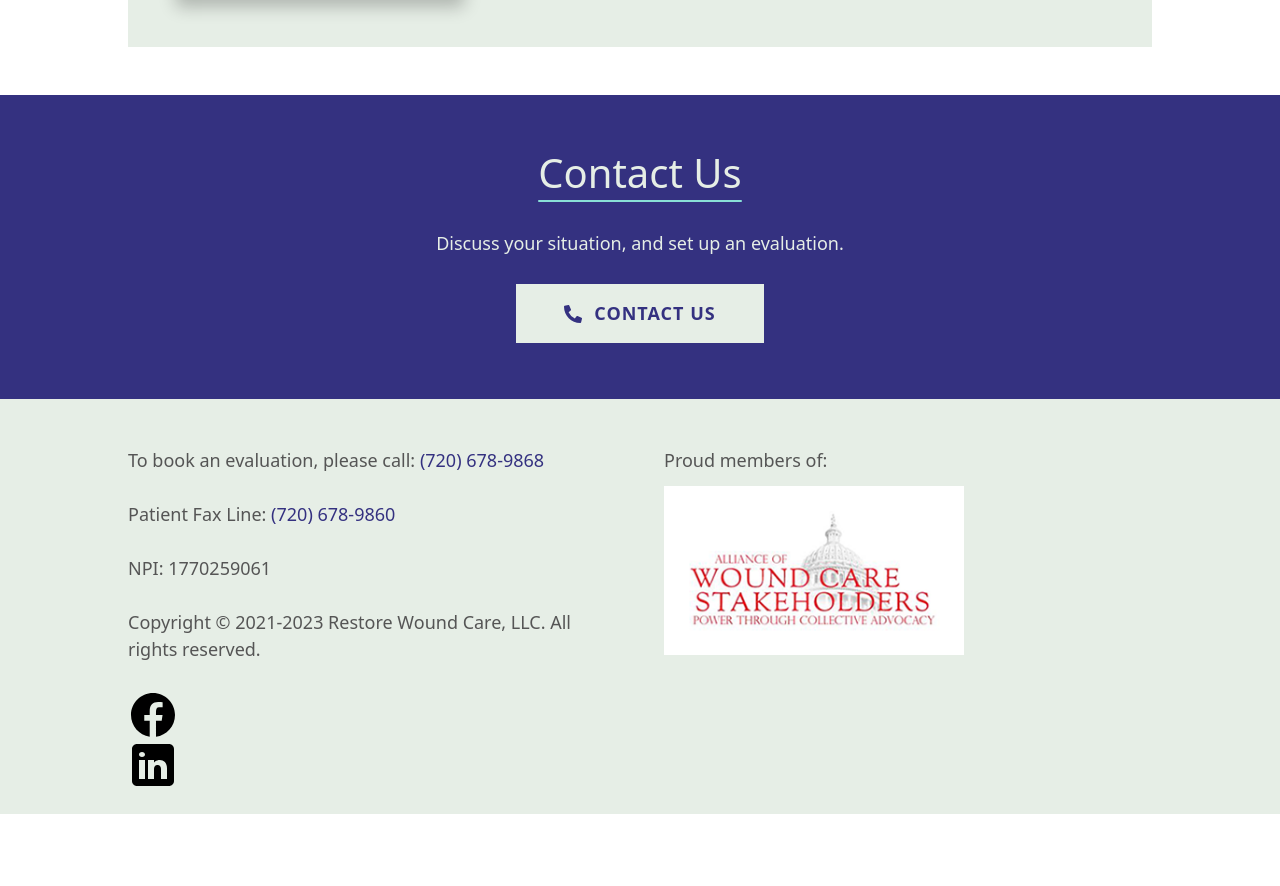
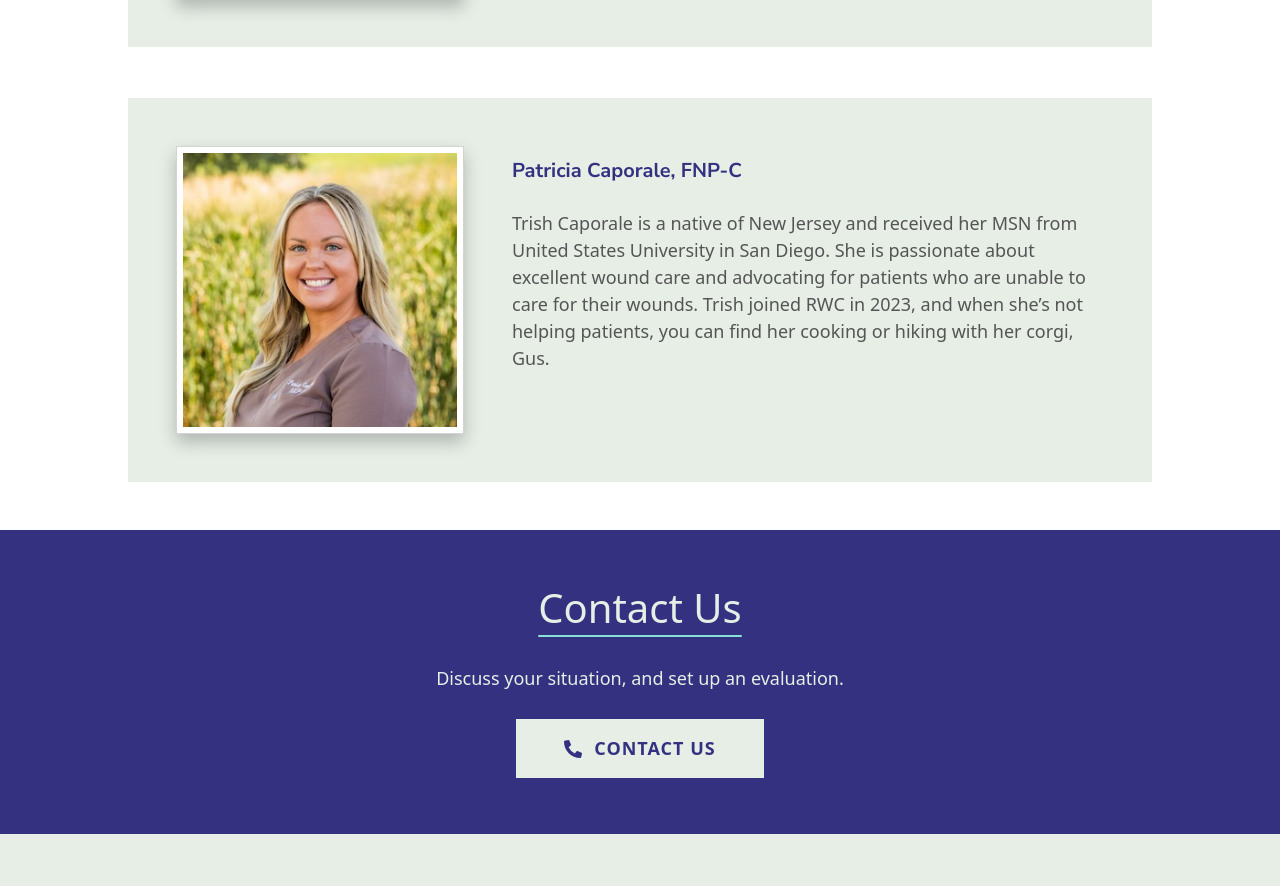
Before and after one commit to bmehder/restore-wound-care, a SvelteKit app: page /team in a window 1280 px wide. Shown: the part 3267-4153 px from the top of the page. Before the commit the page ends 4081 px from the top, so only its background shows below. Built offline with nearby package versions, Linux system fonts and the light colour scheme.

Commit message:
added Patricia

```diff
--- a/src/routes/team/data.js
+++ b/src/routes/team/data.js
@@ -49,10 +49,9 @@ export default [
     name: 'Denise Cummins',
     description: `Denise Cummins is a native of Wisconsin and was raised in Nevada. She proudly serves patients on the phone and through the billing process. She is passionate about excellent wound care and enjoys witnessing the results of the treatments we provide. Denise joined RWC in 2022, and when she’s not assisting patients, you can find her traveling and spending time with her son.`,
   },
-  // {
-  //   src: '/team/melanie-markadakis.jpg',
-  //   name: 'Melanie Markadakis, MSN, APRN, FNP-C',
-  //   // name: 'M. Markadakis, MSN, APRN, FNP-C',
-  //   description: ``,
-  // },
+  {
+    src: '/team/patricia-caporale.jpg',
+    name: 'Patricia Caporale, FNP-C',
+    description: `Trish Caporale is a native of New Jersey and received her MSN from United States University in San Diego. She is passionate about excellent wound care and advocating for patients who are unable to care for their wounds. Trish joined RWC in 2023, and when she’s not helping patients, you can find her cooking or hiking with her corgi, Gus.`,
+  },
 ]
```
Also changed, not shown: static/team/patricia-caporale.jpg (added).
